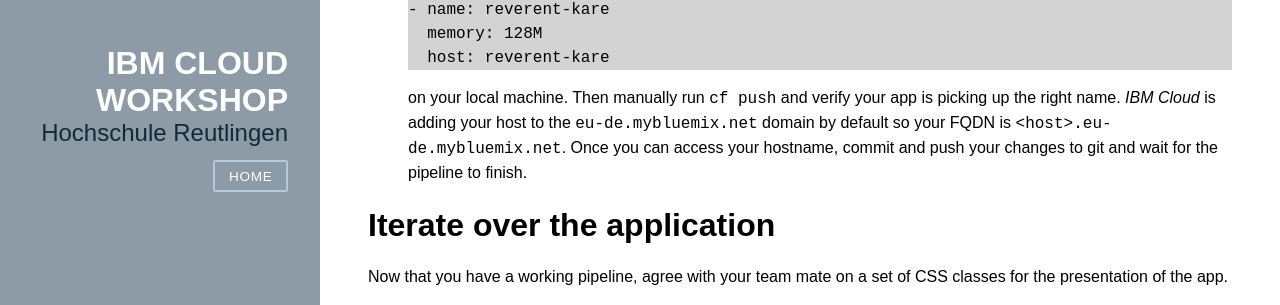
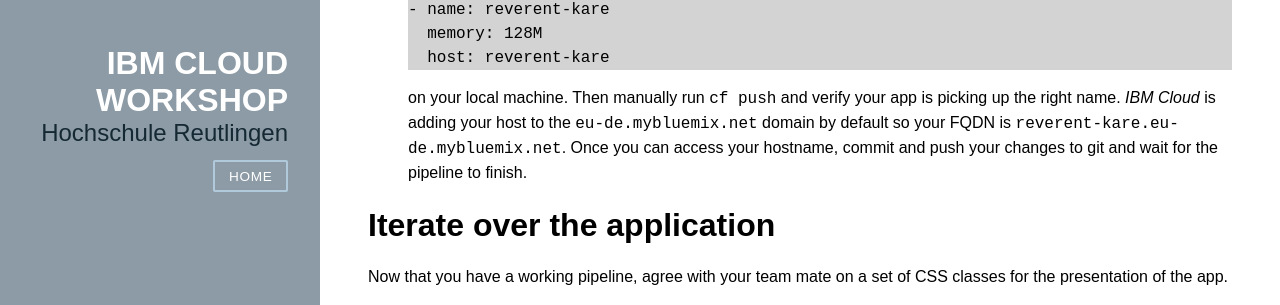
Before and after one commit to mkubik/HRTCloudDemo.github.io, a Jekyll site: the page built from _labs/003-collaborate.markdown, in a window 1280 px wide and 900 px high, scrolled down 3050 px. Shown: the part 211-516 px from the top of the window. Built offline with Jekyll 4.4.1, drawn with Linux system fonts in a browser that asks for light colours; nearby versions of some CDN libraries; some of the changed lines change nothing that is shown.

Commit message:
Use randomized app name in explanation

```diff
--- a/_includes/pipeline.markdown
+++ b/_includes/pipeline.markdown
@@ -38,6 +38,6 @@
     host: <span class="app_name">random-app-name</span>
   </pre>
 
-  on your local machine. Then manually run `cf push` and verify your app is picking up the right name. _IBM Cloud_ is adding your host to the `eu-de.mybluemix.net` domain  by default so your FQDN is `<host>.eu-de.mybluemix.net`. Once you can access your hostname, commit and push your changes to git and wait for the pipeline to finish.
+  on your local machine. Then manually run `cf push` and verify your app is picking up the right name. _IBM Cloud_ is adding your host to the `eu-de.mybluemix.net` domain  by default so your FQDN is <code><span class="app_name">random-app-name</span>.eu-de.mybluemix.net</code>. Once you can access your hostname, commit and push your changes to git and wait for the pipeline to finish.
 
 {% include random_app_name.html %}
```
